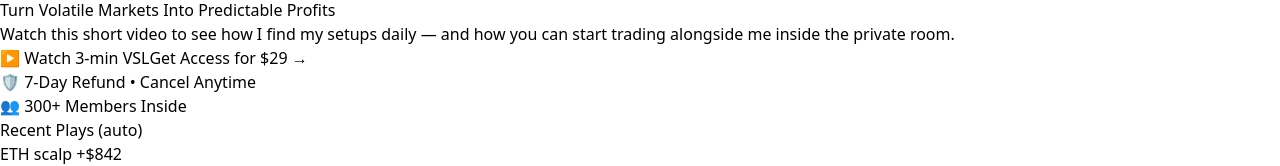
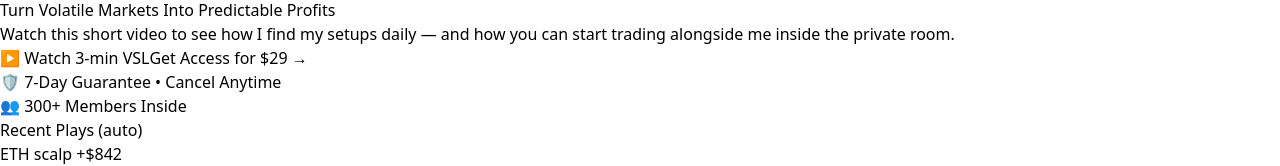
Before and after one commit to dylanhartman3/no-limit-trades, a Next.js app: page / in a window 1280 px wide. Shown: the part 146-312 px from the top of the page. Built offline with nearby package versions, Linux system fonts and the light colour scheme.

Commit message:
Update index.tsx

```diff
--- a/pages/index.tsx
+++ b/pages/index.tsx
@@ -223,7 +223,7 @@ export default function IndexPage() {
               </button>
             </div>
             <div className="mt-6 flex flex-wrap items-center gap-4 text-xs text-white/60">
-              <div>🛡 7-Day Refund • Cancel Anytime</div>
+              <div>🛡 7-Day Guarantee • Cancel Anytime</div>
               <div>👥 300+ Members Inside</div>
             </div>
           </div>
```
